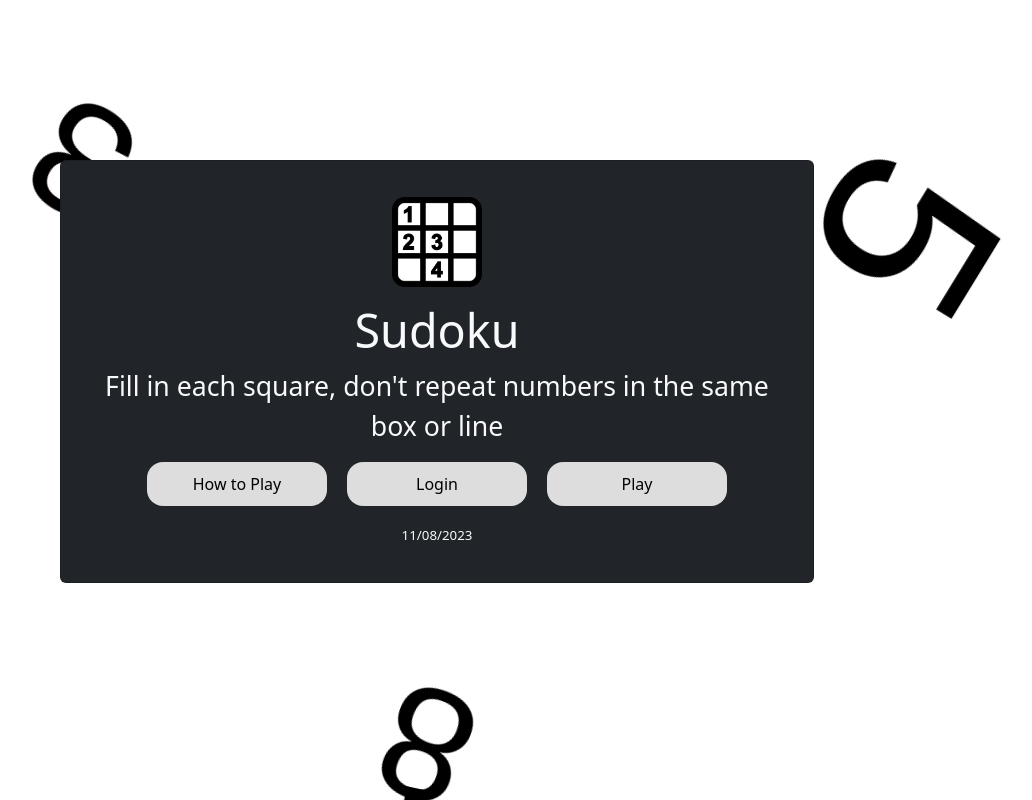
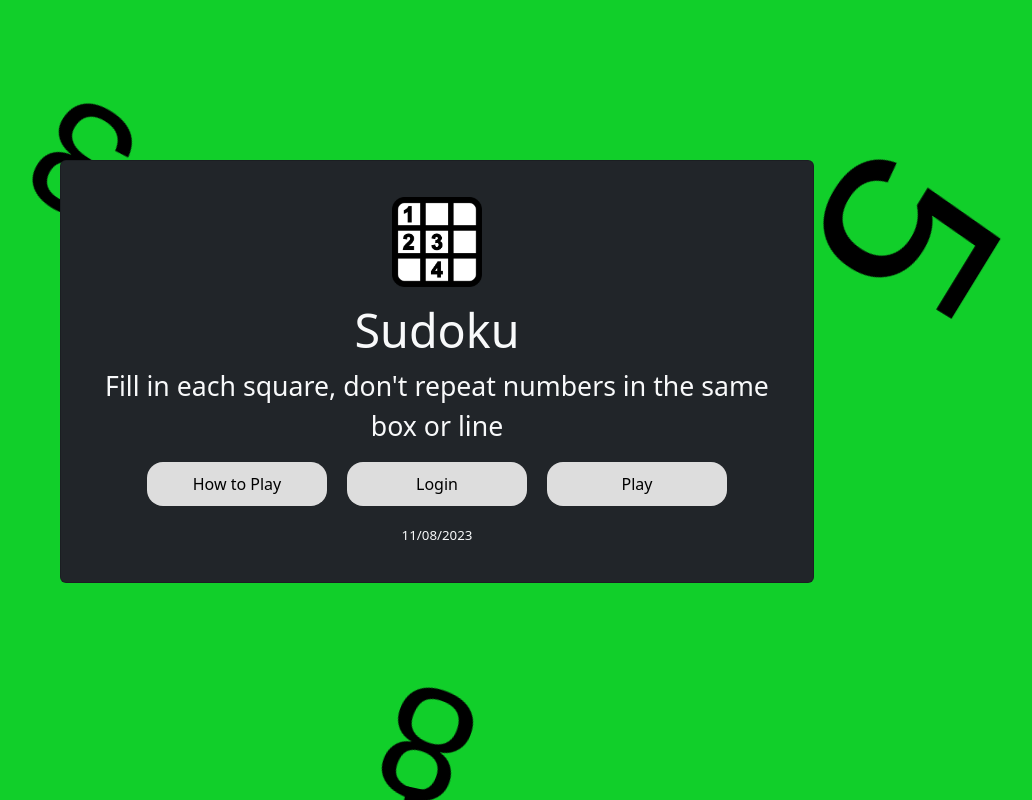
Before and after one commit to sam-st/SSSSudoku, a React (Vite) app in the folder client/: page / in a window 1280 px wide. Shown: the top 800 px of the page, without its empty margins (203-1235 px from the left). Built offline with nearby package versions, Linux system fonts and the light colour scheme; a web font is replaced by a local one.

Commit message:
background

```diff
--- a/client/src/style.css
+++ b/client/src/style.css
@@ -9,7 +9,7 @@ body {
   font-smooth: always;
   -webkit-font-smoothing: antialiased;
   -moz-osx-font-smoothing: grayscale;
-  background-color: rgb(17, 207, 42);
+  background-color: rgb(17, 207, 42) !important;
   font-size: 14px;
   overflow: hidden;
 }
```
